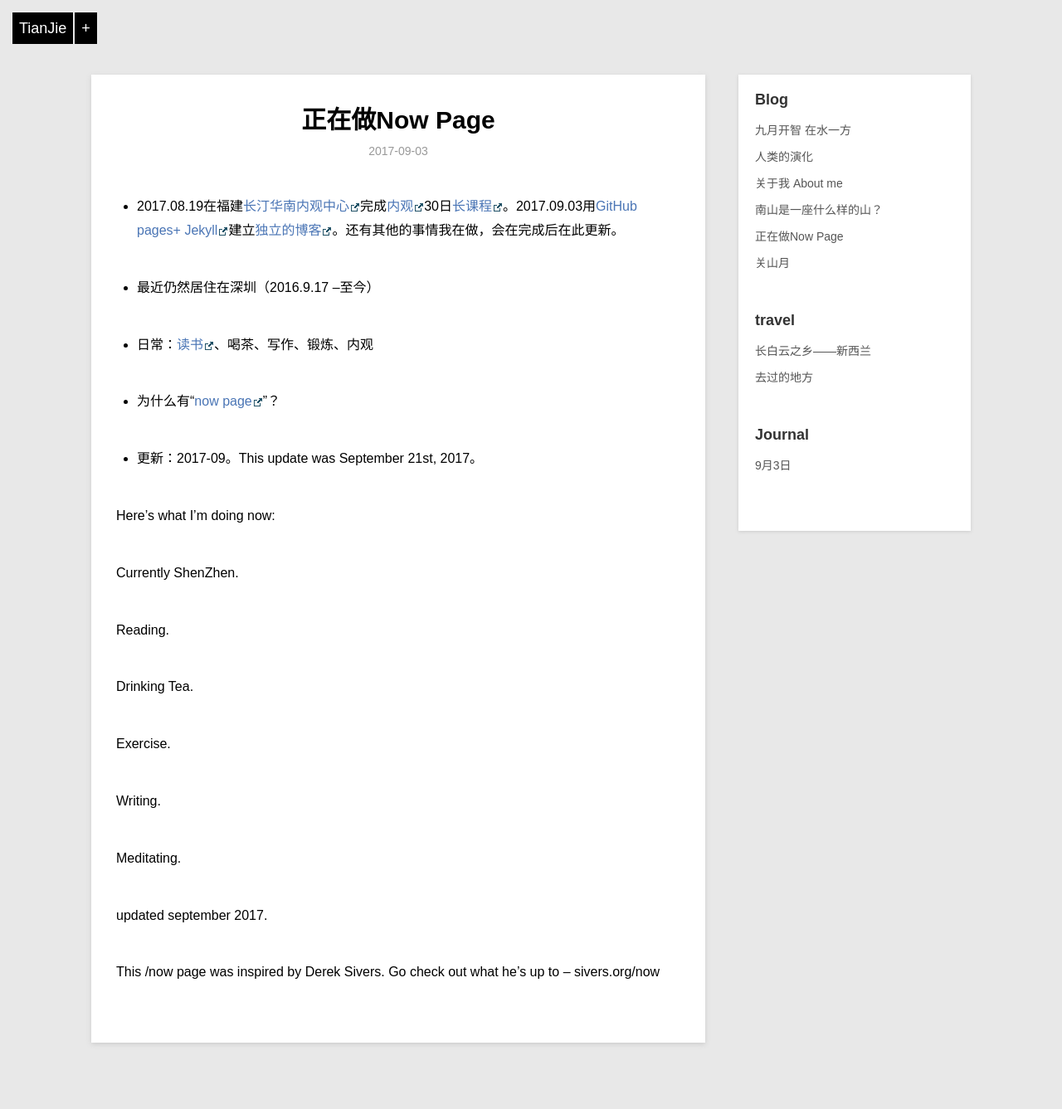
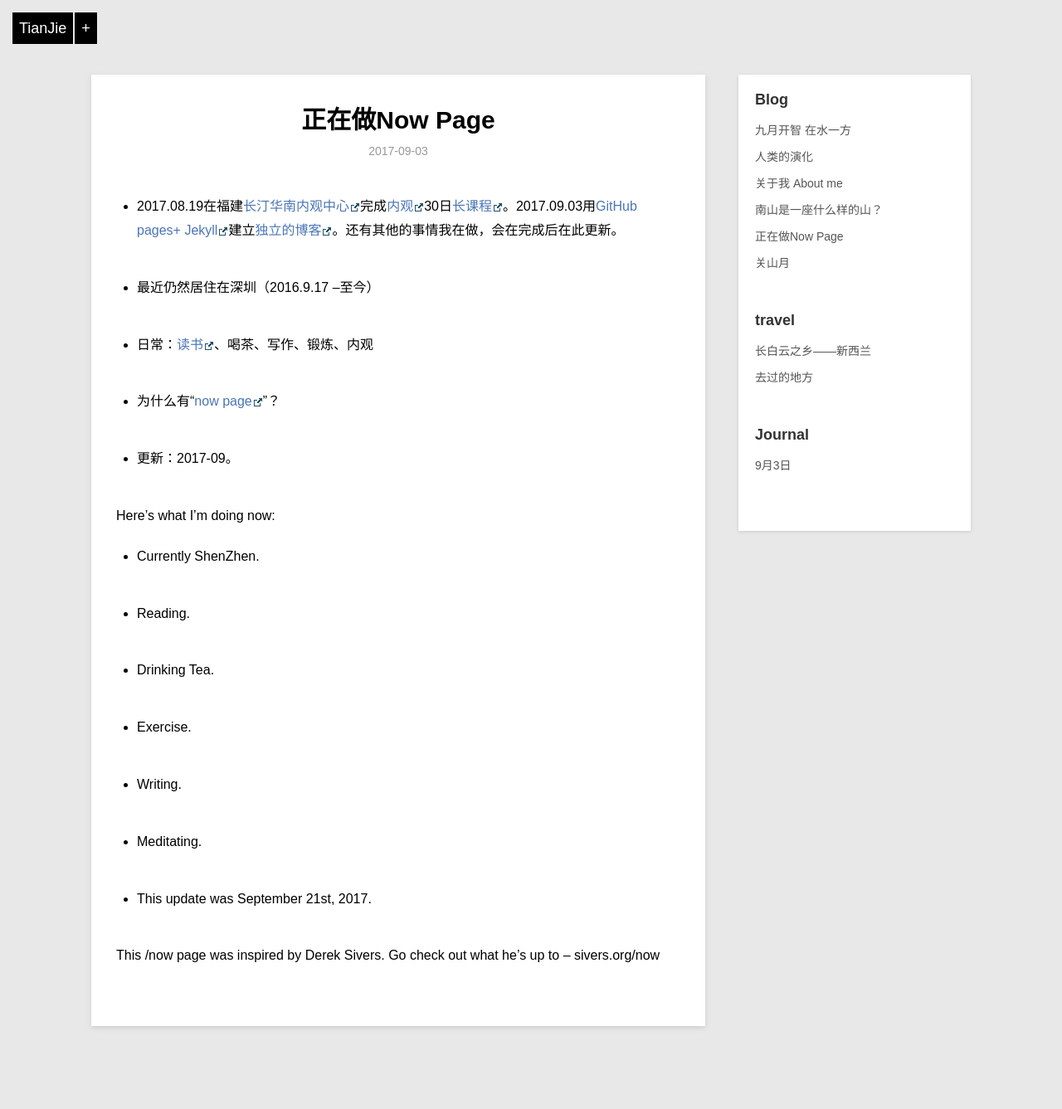
Before and after one commit to violettianjie/violettianjie.github.io, a Jekyll site: the page built from _posts/blog/2017-09-03-now.md, in a window 1280 px wide. Shown: the whole page at 83% size. Built offline with Jekyll 4.4.1, drawn with Linux system fonts in a browser that asks for light colours; comment, search, counter and statistics services are not loaded.

Commit message:
Update 2017-09-03-now.md

```diff
--- a/_posts/blog/2017-09-03-now.md
+++ b/_posts/blog/2017-09-03-now.md
@@ -15,23 +15,23 @@ category: blog
 
 - 为什么有“[now page](http://nownownow.com/about)”？
 
-- 更新：2017-09。This update was September 21st, 2017。
+- 更新：2017-09。
 
 Here’s what I’m doing now:
 
-Currently ShenZhen.
+- Currently ShenZhen.
 
-Reading.
+- Reading.
 
-Drinking Tea.
+- Drinking Tea.
 
-Exercise.
+- Exercise.
 
-Writing.
+- Writing.
 
-Meditating.
+- Meditating.
 
-updated september 2017.
+- This update was September 21st, 2017.
 
 This /now page was inspired by Derek Sivers. Go check out what he’s up to – sivers.org/now
 
```
